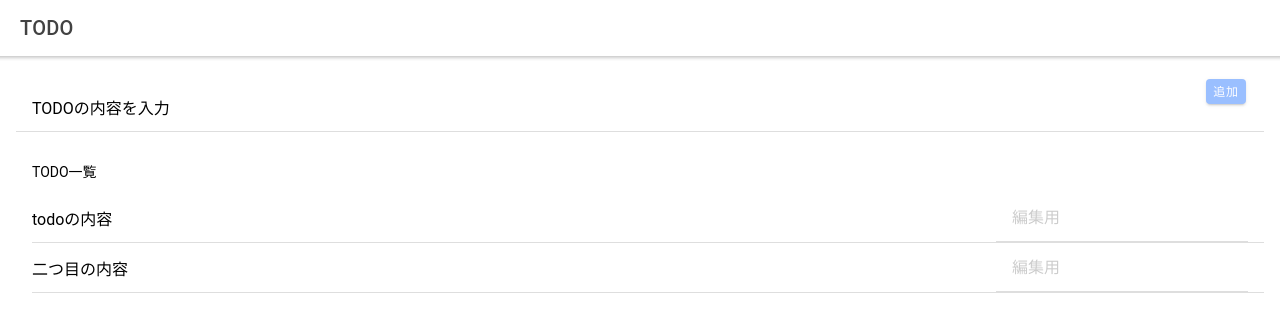
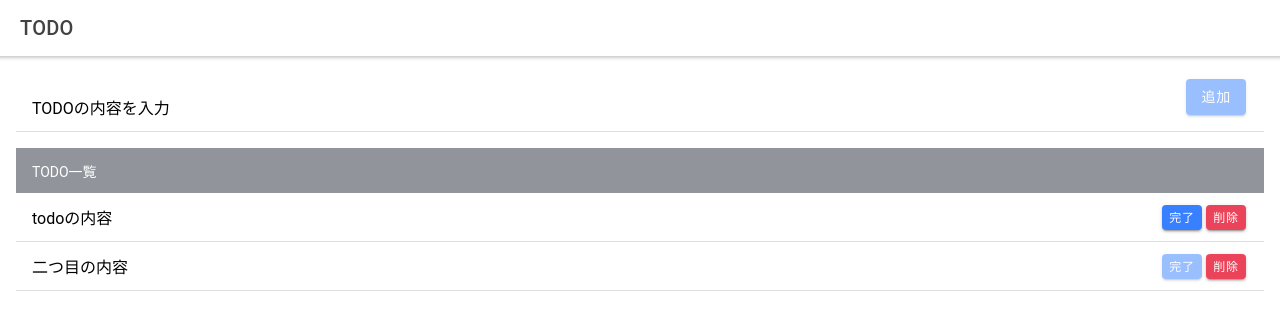
Before and after one commit to SomaTakata/todo-with-ionic, a React (Vite) app: page / in a window 1280 px wide. Shown: the top 332 px of the page. Built offline with nearby package versions, Linux system fonts and the light colour scheme.

Commit message:
更新13

```diff
--- a/package.json
+++ b/package.json
@@ -9,6 +9,7 @@
     "preview": "vite preview"
   },
   "dependencies": {
+    "@craco/craco": "^6.4.5",
     "@ionic/react": "^6.2.8",
     "nanoid": "^4.0.0",
     "react": "^18.2.0",
@@ -18,6 +19,9 @@
     "@types/react": "^18.0.17",
     "@types/react-dom": "^18.0.6",
     "@vitejs/plugin-react": "^2.1.0",
+    "autoprefixer": "^9.8.8",
+    "postcss": "^7.0.39",
+    "tailwindcss": "npm:@tailwindcss/postcss7-compat@^2.2.17",
     "typescript": "^4.6.4",
     "vite": "^3.1.0"
   }
--- a/src/App.tsx
+++ b/src/App.tsx
@@ -31,68 +31,49 @@ import {
   IonItemSliding,
   IonItemOptions,
   IonItemOption,
+  IonItemGroup,
+  IonCheckbox,
 } from "@ionic/react";
+import "./style.css";
 import { IonInputCustomEvent, InputChangeEventDetail } from "@ionic/core";
 import { useState } from "react";
 import { nanoid } from "nanoid";
 import zh from "@mobiscroll/react/dist/src/i18n/zh";
+import { returnDate } from "@mobiscroll/react/dist/src/core/util/datetime";
 
 setupIonicReact();
 interface Todo {
   id: string;
   content: string;
   boolean: boolean;
+  isDone: false;
 }
 interface editTodo {
   content: string;
   id: string;
 }
 
-// interface TodoLostItemProps {
-//   todo: Todo;
-// }
-
-// const TodoList = ({ todo }: TodoLostItemProps) => {
-//   <IonItemSliding key={todo.id}>
-//     <IonItem>
-//       <IonLabel>{todo.content}</IonLabel>
-//     </IonItem>
-//     <IonItemOptions side="end">
-//       <IonItemOption color="medium">編集</IonItemOption>
-//       <IonItemOption
-//         color="danger"
-//         onClick={(event) => {
-//           setTodos((prevTodos) =>
-//             prevTodos.filter(
-//               (prevTodo) => prevTodo.id !== todo.id
-//               //prevTodoとtodoの何が違うのか。
-//             )
-//           );
-//         }}
-//       >
-//         削除
-//       </IonItemOption>
-//     </IonItemOptions>
-//   </IonItemSliding>;
-// };
-
 function App() {
   const [todos, setTodos] = useState<Todo[]>([
     {
       content: "todoの内容",
       id: "1",
-      boolean: true,
+      boolean: false,
+      isDone: false,
     },
     {
       id: "2",
       content: "二つ目の内容",
       boolean: true,
+      isDone: true,
     },
   ]);
+  // 入力ホーム
   const [input, setInput] = useState<string>("");
 
-  //入力ホーム
+  //編集用
   const [editedInput, setEditedInput] = useState<string>("");
+  // 文字列の受け取り
   const handleChangeInput = (
     event: IonInputCustomEvent<InputChangeEventDetail>
   ): void => {
@@ -102,29 +83,47 @@ function App() {
     }
     setInput(value.toString());
   };
-
-  const handleEditInput = (
+  const handleEditChangeInput = (
     event: IonInputCustomEvent<InputChangeEventDetail>
   ): void => {
-    const value = event.target.value;
-    if (value === null || value === undefined) {
+    const text = event.target.value;
+    if (text === null || text === undefined) {
       return;
     }
-    setEditedInput(value.toString());
+    setEditedInput(text.toString());
   };
+
+  // 編集
+  const handleEdit = (id: string, content: string) => {
+    const newState = todos.map((todo) => {
+      if (todo.id !== id) return todo;
+      return { ...todo, content: content };
+    });
+
+    setTodos(newState);
+  };
+
   // 送信
-  const handleSubmitForm: React.FormEventHandler<HTMLFormElement> = (event) => {
+  const handleSubmit: React.MouseEventHandler<HTMLIonButtonElement> = (
+    event
+  ) => {
     event.preventDefault();
     const newTodo: Todo = {
       id: nanoid(),
       content: input,
       boolean: true,
+      isDone: false,
     };
 
     setTodos((prevState) => [...prevState, newTodo]);
     setInput("");
   };
 
+  // 消去
+  const handleDelete = (id: string) => {
+    const newState = todos.filter((todo) => todo.id !== id);
+    setTodos(newState);
+  };
   return (
     <IonApp>
       <IonPage>
@@ -134,7 +133,6 @@ function App() {
           </IonToolbar>
         </IonHeader>
         <IonContent className="ion-padding ">
-          <form onSubmit={handleSubmitForm}>
           <IonItem>
             <IonLabel position="floating">TODOの内容を入力</IonLabel>
             <IonInput
@@ -145,94 +143,62 @@ function App() {
 
             <IonButton
               item-right
+              size="default"
               slot="end"
               disabled={input === ""}
               type="submit"
+              onClick={handleSubmit}
             >
               追加
             </IonButton>
           </IonItem>
-          </form>
           <IonList className="ion-padding-vertical">
-            <IonListHeader>TODO一覧</IonListHeader>
+            <IonListHeader color="medium">TODO一覧</IonListHeader>
             {todos.map((todo) => {
               return (
-                <form
-                  key={todo.id}
-                  onSubmit={(event) => {
-                    event.preventDefault();
-                    setTodos((prevTodo) =>
-                      prevTodo.map((prev) => {
-                        if (prev.id === todo.id) {
-                          return {
-                            id: todo.id,
-                            content: editedInput,
-                            boolean: true,
-                          };
-                        } else {
-                          return prev;
-                        }
-                      })
-                    );
-                    setEditedInput("");
-                  }}
-                >
-                  <IonItemSliding>
-                    <IonItem>
-                      <IonLabel>{todo.content}</IonLabel>
-                      <IonItem>
-                        <IonInput
-                          disabled={todo.boolean}
-                          placeholder="編集用"
-                          onIonChange={handleEditInput}
-                          // value={todos.map((prev) => {
-                          //   if (prev.id === todo.id) {
-                          //     return editedInput;
-                          //   } else {
-                          //     return todo;
-                          //   }
-                          // })}
-                          value={editedInput}
-                        />
-                      </IonItem>
-                    </IonItem>
-                    <IonItemOptions side="end">
-                      <IonItemOption
-                        type="submit"
+                <IonItem key={todo.id}>
+                  {/* <IonCheckbox
+                    checked={todo.isDone}
                     onClick={(event) => {
-                          setTodos((prevTodo) =>
-                            prevTodo.map((prev) => {
+                      setTodos((prevState) => {
+                        prevState.map((prev) => {
                           if (prev.id === todo.id) {
                             return {
                               id: todo.id,
                               content: todo.content,
-                                  boolean: false,
+                              boolean: todo.boolean,
+                              isDone: true,
                             };
                           } else {
-                                return prev;
+                            return todo;
                           }
-                            })
-                          );
+                        });
+                      });
                     }}
-                      >
-                        編集
-                      </IonItemOption>
-                      <IonItemOption
+                  /> */}
+
+                  <IonInput
+                    type="text"
+                    value={todo.content}
+                    onIonChange={handleEditChangeInput}
+                    // style={{
+                    //   textDecoration: todo.isDone ? "line-through" : "",
+                    // }}
+                  />
+
+                  <IonButton class="button1" item-right disabled={todo.boolean}>
+                    完了
+                  </IonButton>
+
+                  <IonButton
                     color="danger"
-                        onClick={(event) => {
-                          setTodos((prevTodos) =>
-                            prevTodos.filter(
-                              (prevTodo) => prevTodo.id !== todo.id
-                              //prevTodoとtodoの何が違うのか。
-                            )
-                          );
+                    onClick={() => {
+                      handleDelete(todo.id);
                     }}
                   >
                     削除
-                      </IonItemOption>
-                    </IonItemOptions>
-                  </IonItemSliding>
-                </form>
+                  </IonButton>
+                </IonItem>
               );
             })}
           </IonList>
--- /dev/null
+++ b/src/style.css
@@ -0,0 +1,9 @@
+ion-checkbox {
+  margin-left: 0px;
+  margin-right: 10px;
+  float: left;
+}
+ion-button.button1 {
+  /* background-color: white;
+  color: white; */
+}
```
Also changed, not shown: tsconfig.json (deleted, +0 -21 lines), tsconfig.node.json (deleted, +0 -9 lines), 1 other file (tests, documents, lock files or other folders). Lines whose indentation alone changed are shown as unchanged.
